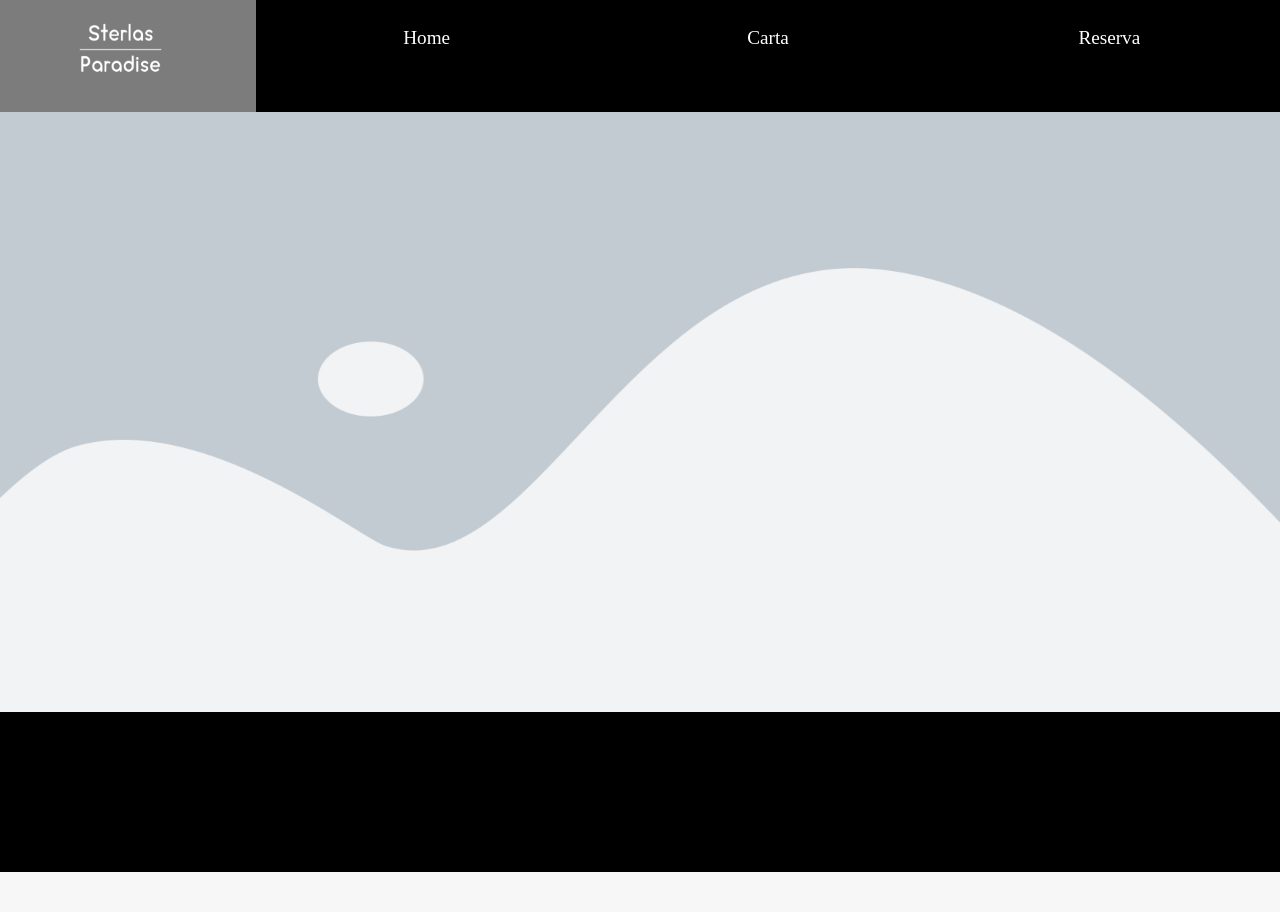
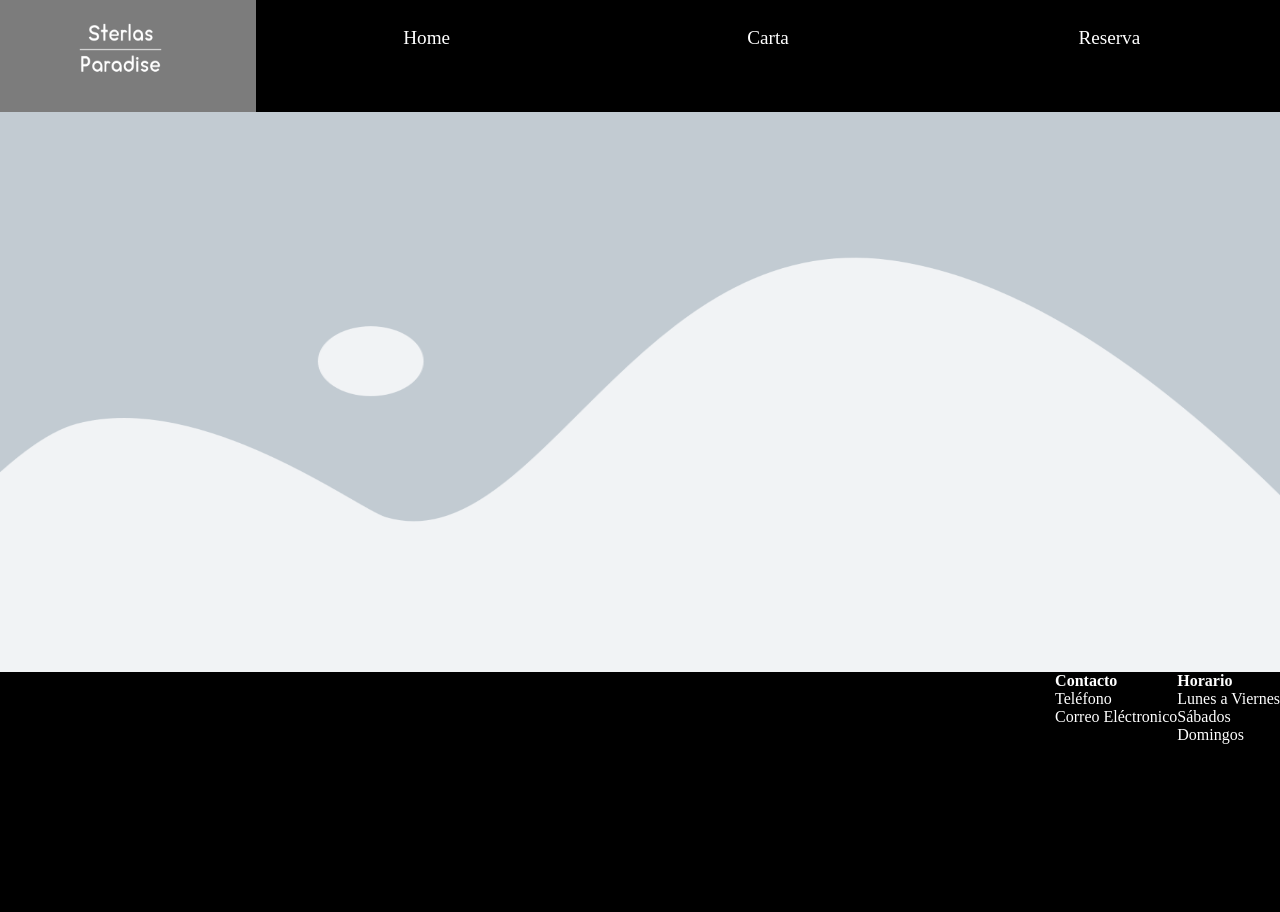
Before and after one commit to Victoria-Sampalo/DisenioSterlasParadise, a PHP site: page /mainBase.html in a window 1280 px wide. Before the commit the page ends 872 px from the top, so only its background shows below. Run offline with PHP 8.4, Linux system fonts and the light colour scheme.

Commit message:
En curso -- Plantilla Home v.1.3

```diff
--- a/Main_Base/css/mainBase.css
+++ b/Main_Base/css/mainBase.css
@@ -85,10 +85,28 @@ background-color: #7c7c7c;
 
 .cuerpo{
 
-height: 75% ;
+height: 70% ;
 }
 
 .pie{
   background-color: black;
-  height: 20%;
+  height: 30%;
+  color: white;
 }
+
+.pie > div{
+
+float: right;
+}
+
+.pie > div > ul{
+
+list-style: none;
+
+}
+
+.pie > div > div{
+
+font-weight: 600;
+
+}
--- a/Main_Base/mainBase.html
+++ b/Main_Base/mainBase.html
@@ -29,8 +29,24 @@
 
 <div class="pie">
 
+    <div class="horario">
+        <div class="titulo">Horario</div>
+        <ul>
+            <li>Lunes a Viernes</li>
+            <li>Sábados</li>
+            <li>Domingos</li>
+        </ul>
+    </div>
+
+    <div class="contacto">
+        <div class="titulo">Contacto</div>
+        <ul>
+            <li>Teléfono</li>
+            <li>Correo Eléctronico</li>
+        </ul>
+    </div>
+
 </div>
-
 </body>
 
 </html>
```
